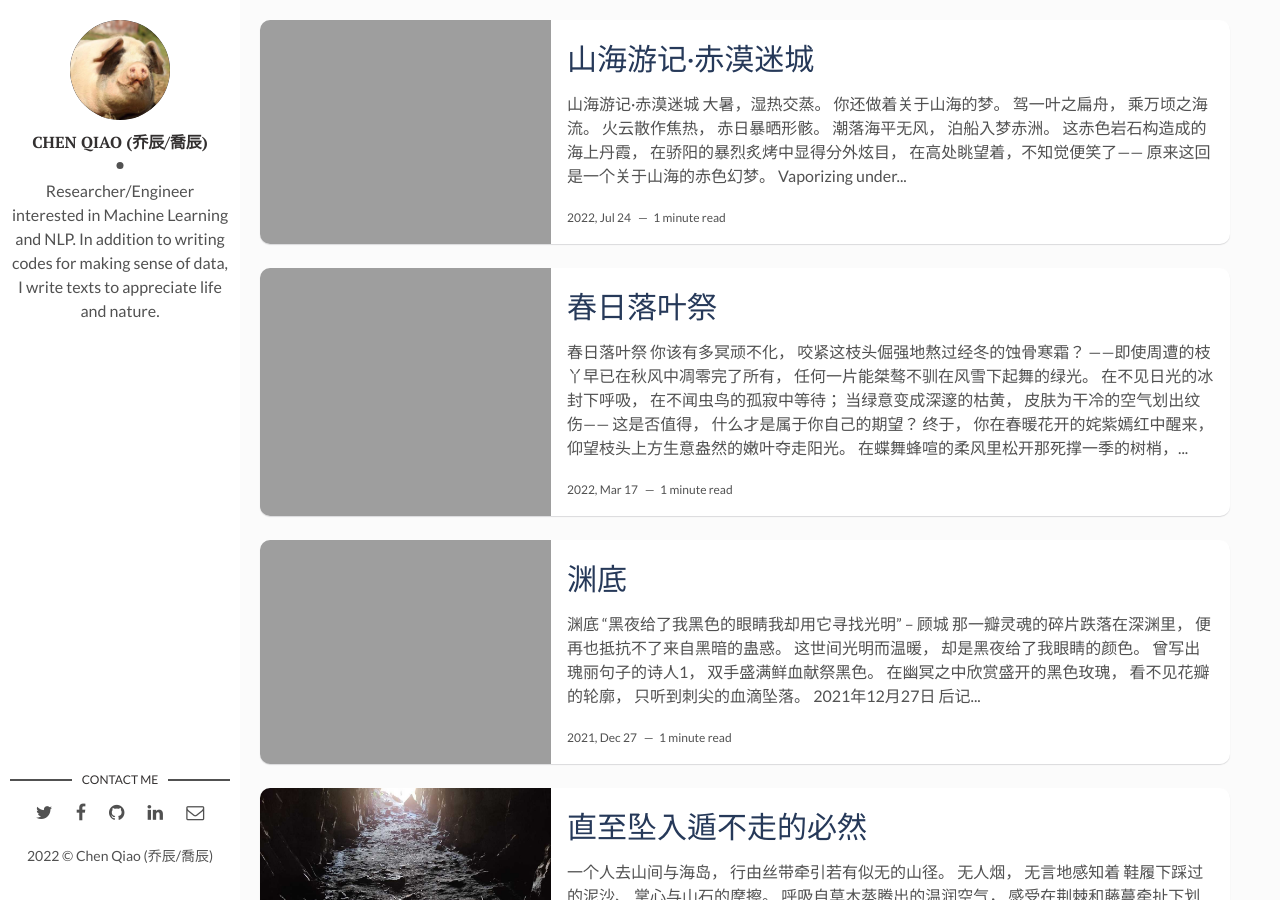
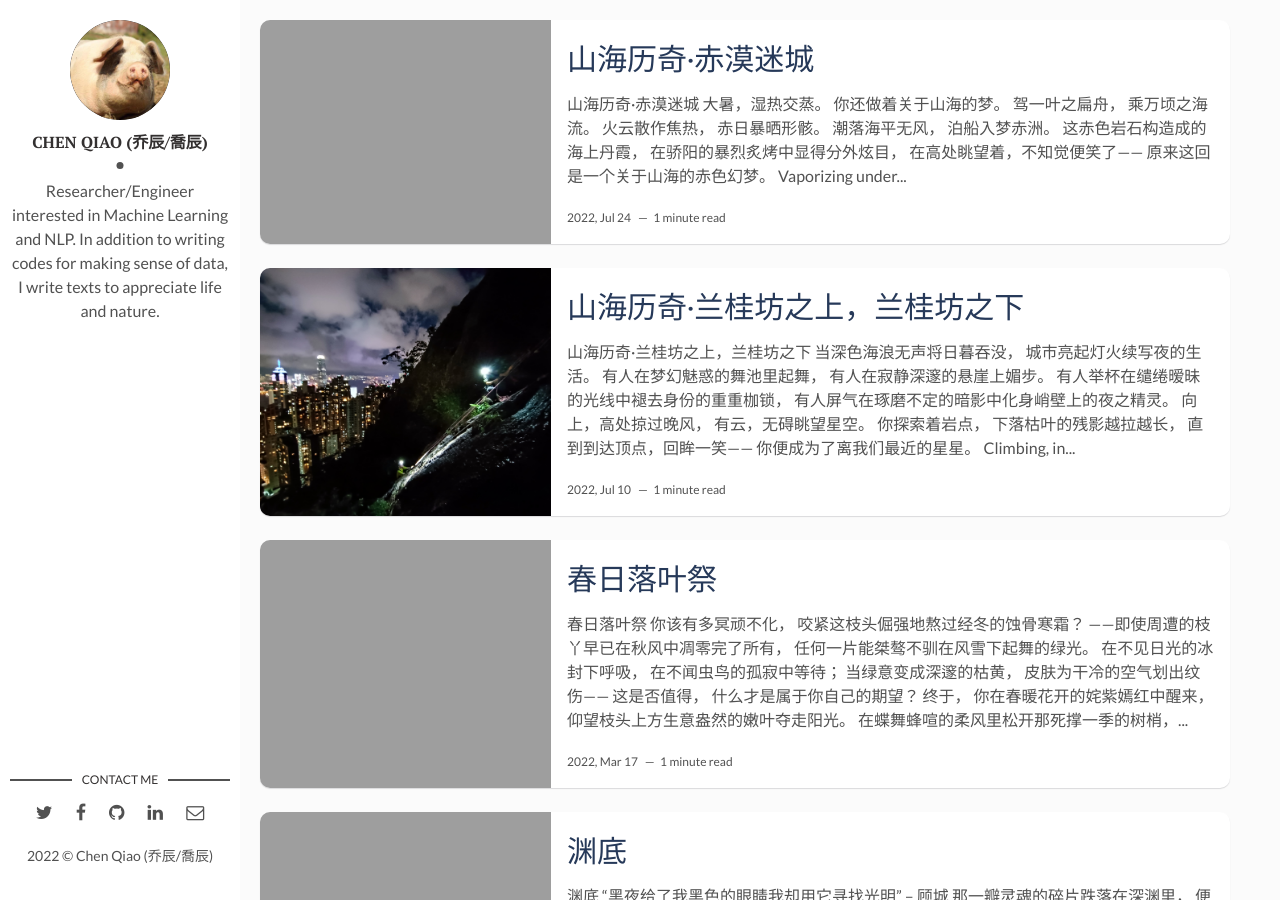
Before and after one commit to qiaochen/qiaochen.github.io, a Jekyll site: the page built from index.html, in a window 1280 px wide and 900 px high. Built offline with Jekyll 4.4.1, drawn with Linux system fonts in a browser that asks for light colours; the list of posts is cut into pages by our own code; some of the changed text lies outside the part shown.

Commit message:
add central crag

```diff
--- /dev/null
+++ b/_posts/2022-07-10-central_crag.md
@@ -0,0 +1,55 @@
+---
+layout: post
+title: "山海历奇·兰桂坊之上，兰桂坊之下"
+date: 2022-07-10 09:00:00 -0000
+description: # Add post description (optional)
+img: /central_crag/north_ridge.jpg # Add image post (optional)
+fig-caption: SOHO Wall, Central Crag # Add figcaption (optional)
+tags: [山海, 攀石, 中环岩场]
+---
+
+
+## 山海历奇·兰桂坊之上，兰桂坊之下
+
+当深色海浪无声将日暮吞没，<br>
+城市亮起灯火续写夜的生活。<br>
+
+有人在梦幻魅惑的舞池里起舞，<br>
+有人在寂静深邃的悬崖上媚步。<br>
+
+有人举杯在缱绻暧昧的光线中褪去身份的重重枷锁， <br>
+有人屏气在琢磨不定的暗影中化身峭壁上的夜之精灵。<br>
+
+向上，高处掠过晚风，<br>
+有云，无碍眺望星空。
+
+你探索着岩点，<br>
+下落枯叶的残影越拉越长，<br>
+直到到达顶点，回眸一笑—— <br>
+你便成为了离我们最近的星星。
+
+<img src="/img/central_crag/star.jpg" alt="drawing" width="200"/>
+
+
+Climbing, <br>
+in the darkness, <br>
+Seeking for the illusive figure of rock holds, <br>
+up until reaching the windy top. <br>
+turning back, <br>
+through the shadow of floating clouds,  <br>
+You shine like a star closest to our eyes. <br>
+
+
+
+---
+Central crag, Soho
+中环之上的岩壁，以中环的地名命名了不少路线。这条攀爬路线便是名为“兰桂坊（/右）”的所在。<br>
+而悬崖之下不远就是中环兰桂坊，著名的酒吧夜生活区域。<br>
+从来只有在晨运路过店门紧闭的兰桂坊一条街的老人家，只能靠想象来对比这两个兰桂坊之间的不同体验了。
+
+![](/img/central_crag/me.jpg)
+![](/img/central_crag/bel.jpg)
+![](/img/central_crag/jun.jpg)
+![](/img/central_crag/bel2.jpg)
+![](/img/central_crag/city1.jpg)
+![](/img/central_crag/city2.jpg)
--- a/_posts/2022-07-24-red_island.md
+++ b/_posts/2022-07-24-red_island.md
@@ -1,6 +1,6 @@
 ---
 layout: post
-title: "山海游记·赤漠迷城"
+title: "山海历奇·赤漠迷城"
 date: 2022-07-24 09:00:00 -0000
 description: # Add post description (optional)
 img: /red_island/ridge.jpg # Add image post (optional)
@@ -9,7 +9,7 @@ tags: [山海, 离岛, 探险, 独木舟]
 ---
 
 
-## 山海游记·赤漠迷城
+## 山海历奇·赤漠迷城
 
 大暑，湿热交蒸。<br>
 你还做着关于山海的梦。<br>
```
Also changed, not shown: _posts/2016-02-28-pureyou.md (+1 -1 lines), img/central_crag/bel.jpg (added), img/central_crag/bel2.jpg (added), img/central_crag/city1.jpg (added), img/central_crag/city2.jpg (added), img/central_crag/jun.jpg (added), img/central_crag/me.jpg (added), img/central_crag/north_ridge.jpg (added), 2 other files.
